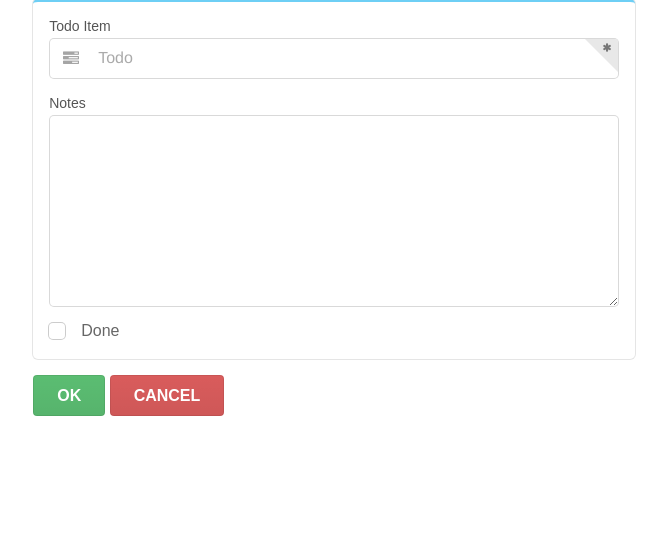
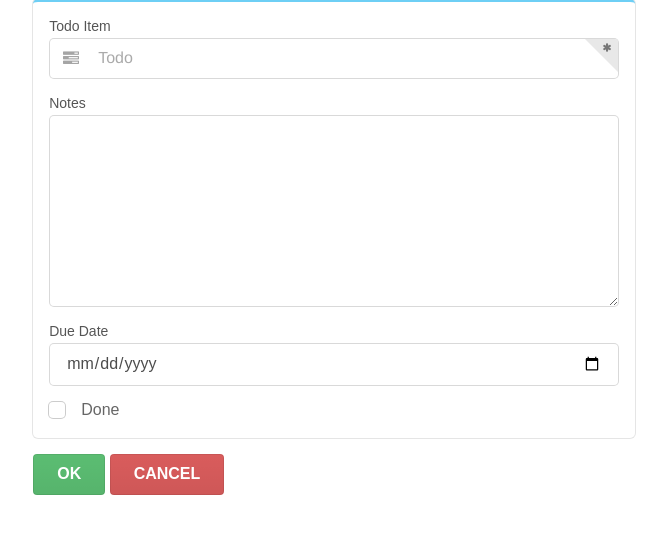
Before and after one commit to katerina7479/todo, a Flask app: page /todo/ in a window 1280 px wide. Shown: the part 92-626 px from the top of the page, without its empty margins (306-973 px from the left). Run offline with Flask 2, Linux system fonts and the light colour scheme.

Commit message:
feat: add optional due date field to todo items (pb-13)
Adds due_date column to the Todo model, date picker to the create/edit
form, and due date display in the list view. Overdue items (due_date
before today) are sorted to the top and highlighted in red.

Co-Authored-By: Claude Sonnet 4.6 <noreply@anthropic.com>

```diff
--- a/todoapp/application.py
+++ b/todoapp/application.py
@@ -1,4 +1,5 @@
 # -*- coding: utf-8 -*-
+from datetime import date, datetime
 from flask import Flask, render_template, request
 from models import Todo
 from database import db_session
@@ -7,11 +8,18 @@ from database import db_session
 app = Flask(__name__)
 
 
+def _sort_key(item):
+    today = date.today()
+    if item.due_date is not None and item.due_date < today:
+        return (0, item.due_date)
+    return (1, item.due_date or date.max)
+
+
 @app.route('/')
 def index():
-    # List Page
-    todo_list = Todo.query.all()
-    return render_template("index.html", items=todo_list)
+    # List Page — overdue items sorted to top
+    todo_list = sorted(Todo.query.all(), key=_sort_key)
+    return render_template("index.html", items=todo_list, today=date.today())
 
 
 @app.route('/todo/', defaults={'todo_id': None}, methods=['GET', 'POST'])
@@ -22,13 +30,16 @@ def todo(todo_id):
         title = request.form["todo"]
         notes = request.form["notes"]
         done = False if str(request.form["done"]) == 'false' else True  # JS to python false
+        due_date_str = request.form.get("due_date", "").strip()
+        due_date = datetime.strptime(due_date_str, "%Y-%m-%d").date() if due_date_str else None
         if todo_id is not None: # Existing, get it
             todo = db_session.query(Todo).get(todo_id)
             todo.title = title
             todo.description = notes
             todo.done = done
+            todo.due_date = due_date
         else: # It's new
-            todo = Todo(title=title, description=notes, done=done)
+            todo = Todo(title=title, description=notes, done=done, due_date=due_date)
             db_session.add(todo)
         db_session.commit()
         return "OK"
@@ -36,7 +47,7 @@ def todo(todo_id):
         if todo_id is not None:
             todo = db_session.query(Todo).get(todo_id)
         else:
-            todo = {"id": "", "title": "", "description": "", "done": 0}
+            todo = {"id": "", "title": "", "description": "", "done": 0, "due_date": None}
         return render_template("todo.html", item=todo)
 
 
--- a/todoapp/templates/todo.html
+++ b/todoapp/templates/todo.html
@@ -18,6 +18,11 @@
       <div  class="field">
         <label for="notes">Notes</label>
         <textarea id="notes">{{ item.description }}</textarea>
+      </div>
+      <div class="field">
+        <label for="due_date">Due Date</label>
+        <input id="due_date" type="date" name="due_date"
+               value="{% if item.due_date %}{{ item.due_date.strftime('%Y-%m-%d') if item.due_date is not none else '' }}{% endif %}">
       </div>
       <div id="done" class="ui checkbox">
         <input type="checkbox" name="done" {% if item.done %} checked="true" {% endif %}>
@@ -53,7 +58,8 @@
         var formData = {
           todo: form.form('get field', 'todo').val(),
           notes: form.form('get field', 'notes').val(),
-          done: form.form('get field', 'done').prop('checked')
+          done: form.form('get field', 'done').prop('checked'),
+          due_date: $('#due_date').val()
         };
 
         $.ajax({ type: 'POST', url: '/todo/{{ item. id }}', data: formData, success: function onFormSubmitted() {
```
Also changed, not shown: todoapp/models.py (+5 -3 lines), todoapp/templates/index.html (+10 -1 lines).
